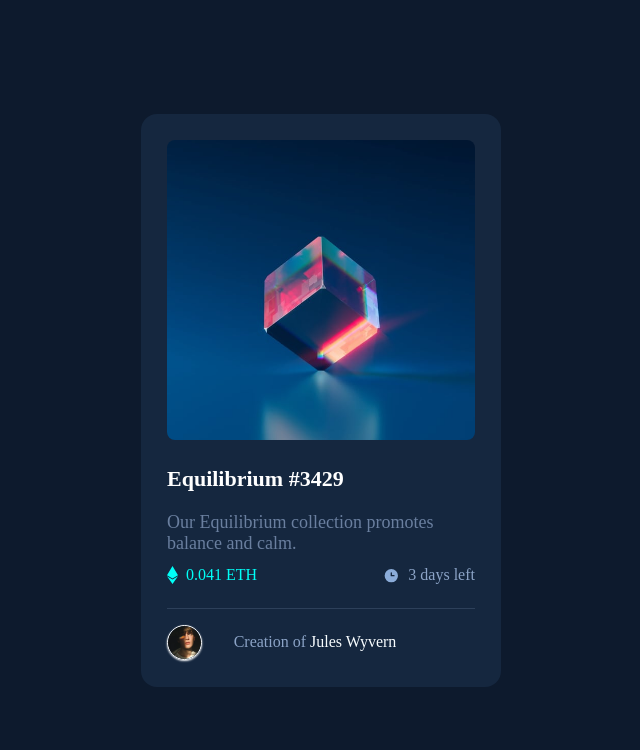
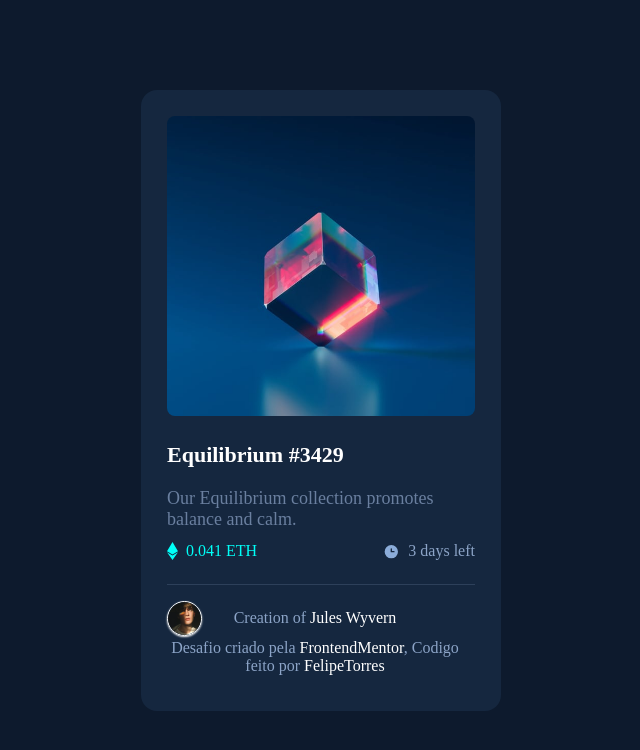
Before and after one commit to FelipeTC06/Projeto, a plain HTML site: page nft-preview-card-component-main/index.html in a window 1280 px wide. Shown: the whole page, without its empty margins (319-959 px from the left). Drawn offline with Linux system fonts and the light colour scheme.

Commit message:
fim do projeto

```diff
--- a/nft-preview-card-component-main/index.html
+++ b/nft-preview-card-component-main/index.html
@@ -15,7 +15,7 @@
       </div>
       <div class="details">
         <div class="texto">
-          <h1>Equilibrium #3429</h1>
+          <h1><a href="#">Equilibrium #3429</a></h1>
           <p>Our Equilibrium collection promotes balance and calm.</p>
         </div>
         <div class="venda">
@@ -30,10 +30,13 @@
         </div>
         <div class="dis">
           <img class="avatar" src="./images/image-avatar.png" alt="avatar">
-          <p>Creation of <span class="name">Jules Wyvern</span></p>
+          <p>Creation of <span class="name"><a href="#">Jules Wyvern</a></span><p class="footer">Desafio criado pela <a href="https://www.frontendmentor.io/home" target="_blank">FrontendMentor</a>, Codigo feito por <a href="https://github.com/FelipeTC06" target="_blank">FelipeTorres</a></p></p>
         </div>
       </div>
+
     </div>
+
   </div>
+
 </body>
 </html>
--- a/nft-preview-card-component-main/style.css
+++ b/nft-preview-card-component-main/style.css
@@ -94,4 +94,15 @@ body {
   background-repeat: no-repeat;
   background-position-x: 50%;
   background-position-y: 50%;
+
 }
+a{
+    color: white;
+    text-decoration: none;
+}
+.footer{
+    margin-top: 12px;
+}
+a:hover{
+    color: rgb(0, 255, 247);
+}
```
Also changed, not shown: nft-preview-card-component-main/design/active-states.jpg (deleted), nft-preview-card-component-main/design/desktop-design.jpg (deleted), nft-preview-card-component-main/design/desktop-preview.jpg (deleted), nft-preview-card-component-main/design/mobile-design.jpg (deleted).
